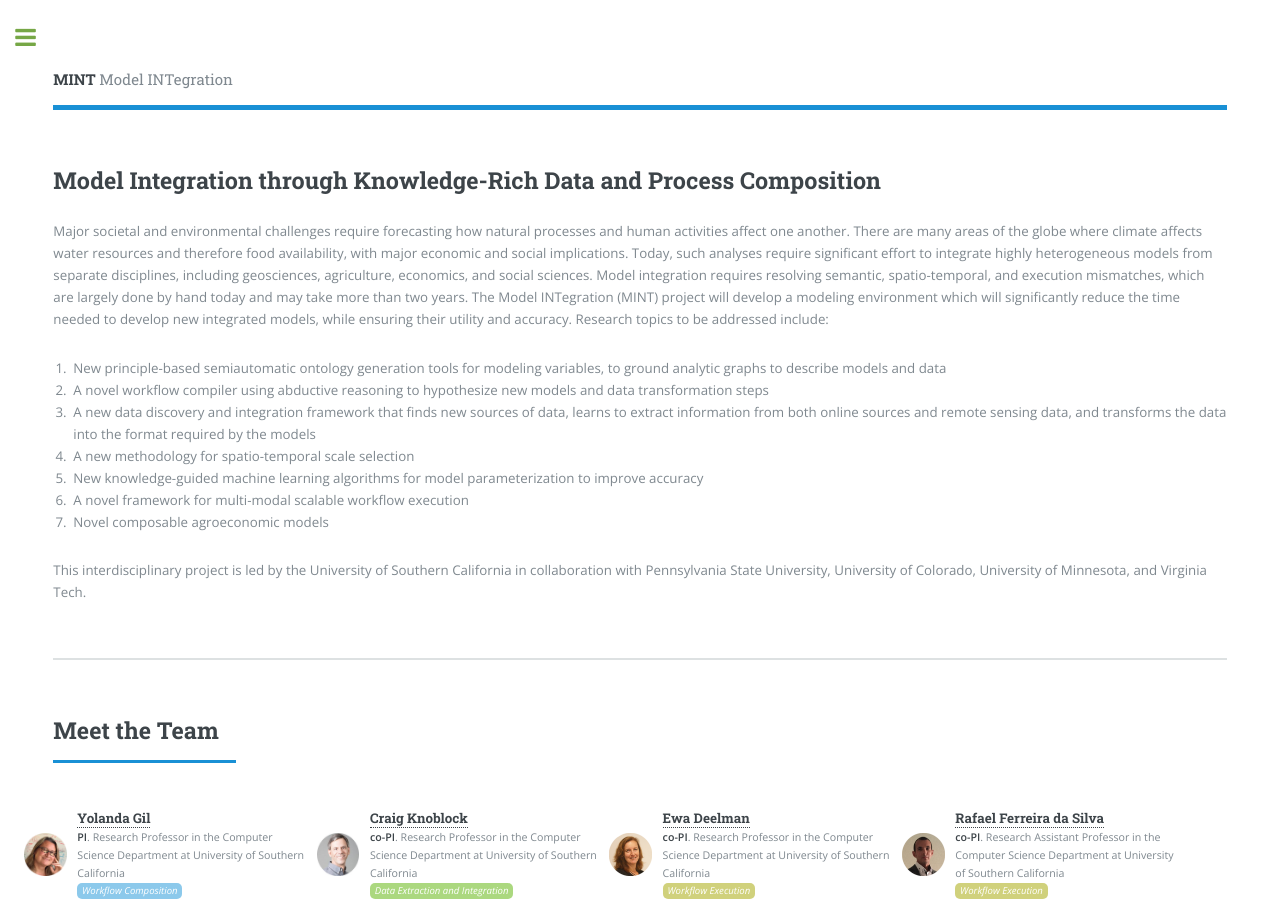
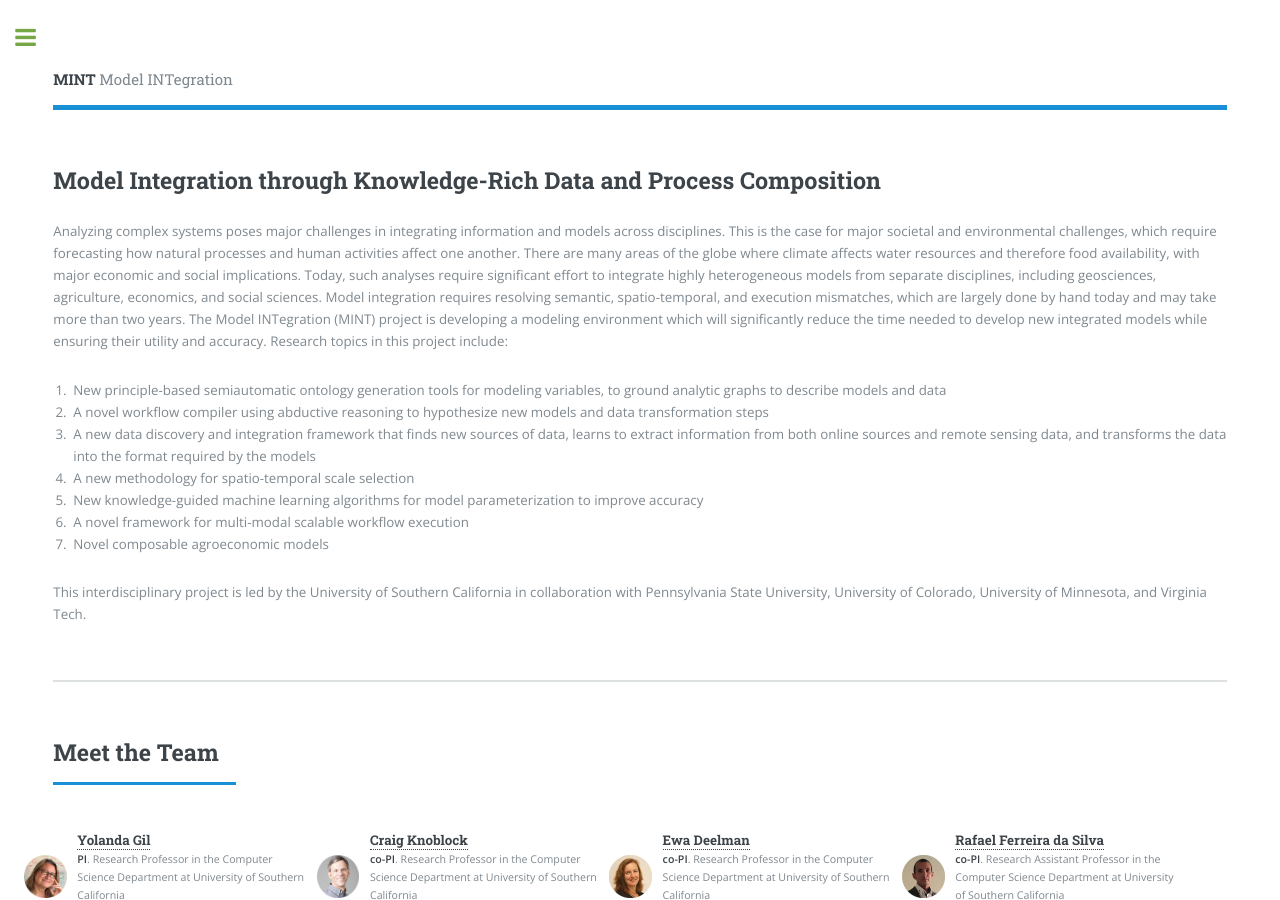
Before and after one commit to KnowledgeCaptureAndDiscovery/MINT, a Jekyll site: the page built from index.md, in a window 1280 px wide and 900 px high. Built offline with Jekyll 4.4.1, drawn with Linux system fonts in a browser that asks for light colours.

Commit message:
replacing main page text

```diff
--- a/_includes/banner.html
+++ b/_includes/banner.html
@@ -5,15 +5,18 @@
             <h2>Model Integration through Knowledge-Rich Data and Process Composition</h2>
             <!--<p>A free and fully responsive site template</p>-->
         </header>
-        <p>Major societal and environmental challenges require forecasting how natural processes and human activities
-            affect one another. There are many areas of the globe where climate affects water resources and therefore
-            food availability, with major economic and social implications. Today, such analyses require significant
-            effort to integrate highly heterogeneous models from separate disciplines, including geosciences,
-            agriculture, economics, and social sciences. Model integration requires resolving semantic, spatio-temporal,
-            and execution mismatches, which are largely done by hand today and may take more than two years. The Model
-            INTegration (MINT) project will develop a modeling environment which will significantly reduce the time
-            needed to develop new integrated models, while ensuring their utility and accuracy. Research topics to be
-            addressed include:</p>
+        <p>
+            Analyzing complex systems poses major challenges in integrating information and models across disciplines.
+            This is the case for major societal and environmental challenges, which require forecasting how natural
+            processes and human activities affect one another. There are many areas of the globe where climate affects
+            water resources and therefore food availability, with major economic and social implications. Today, such
+            analyses require significant effort to integrate highly heterogeneous models from separate disciplines,
+            including geosciences, agriculture, economics, and social sciences. Model integration requires resolving
+            semantic, spatio-temporal, and execution mismatches, which are largely done by hand today and may take
+            more than two years. The Model INTegration (MINT) project is developing a modeling environment which will
+            significantly reduce the time needed to develop new integrated models while ensuring their utility and
+            accuracy. Research topics in this project include:
+        </p>
         <!--<p>Aenean ornare velit lacus, ac varius enim ullamcorper eu. Proin aliquam facilisis ante interdum congue. Integer mollis, nisl amet convallis, porttitor magna ullamcorper, amet egestas mauris. Ut magna finibus nisi nec lacinia. Nam maximus erat id euismod egestas. Pellentesque sapien ac quam. Lorem ipsum dolor sit nullam.</p>-->
         <ol>
             <li>New principle-based semiautomatic ontology generation tools for modeling variables, to ground analytic graphs to describe models and data</li>
```
